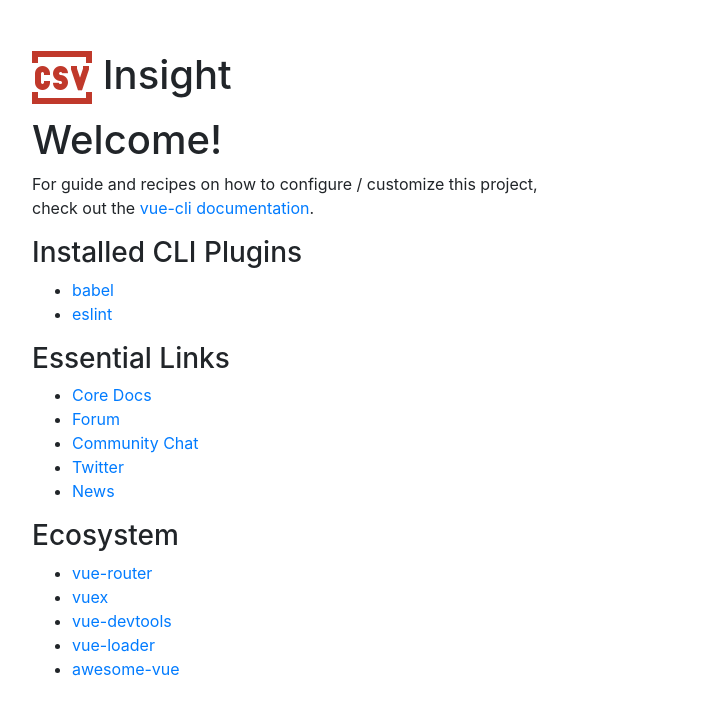
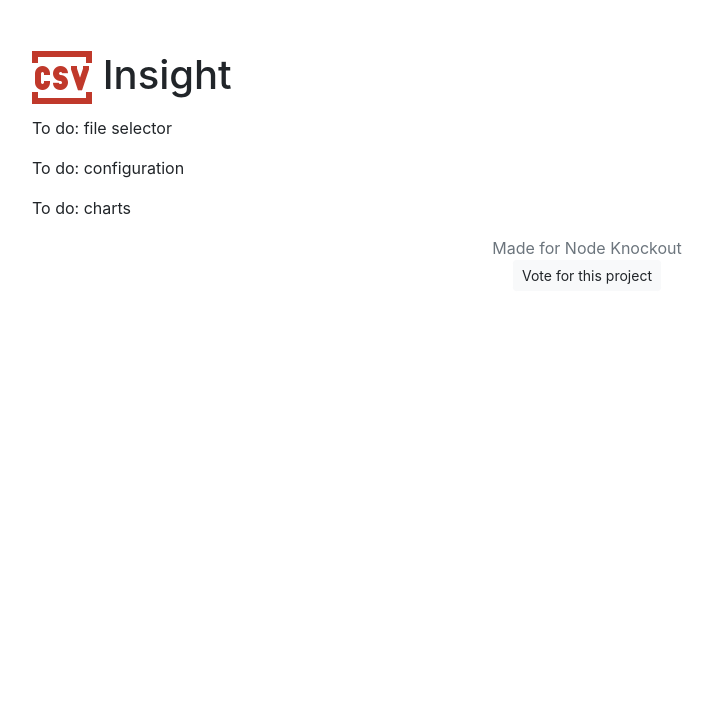
Before and after one commit to travishorn/nko2018-csvinsight, a Vue app: page / in a window 1280 px wide. Shown: the top 714 px of the page, without its empty margins (53-765 px from the left). Built offline with nearby package versions, Linux system fonts and the light colour scheme.

Commit message:
Add vote component

```diff
--- a/src/App.vue
+++ b/src/App.vue
@@ -4,17 +4,21 @@
       <img src="./assets/logo.png" alt="CSV">
       Insight
     </h1>
-    <HelloWorld msg="Welcome!" />
+    <p>To do: file selector</p>
+    <p>To do: configuration</p>
+    <p>To do: charts</p>
+
+    <KnockoutVote />
   </div>
 </template>
 
 <script>
-import HelloWorld from './components/HelloWorld.vue';
+import KnockoutVote from './components/KnockoutVote.vue';
 
 export default {
   name: 'App',
   components: {
-    HelloWorld,
+    KnockoutVote,
   },
 };
 </script>
--- a/src/components/HelloWorld.vue
+++ /dev/null
@@ -1,40 +0,0 @@
-<template>
-  <div>
-    <h1>{{ msg }}</h1>
-    <p>
-      For guide and recipes on how to configure / customize this project,<br>
-      check out the
-      <a href="https://cli.vuejs.org" target="_blank" rel="noopener">vue-cli documentation</a>.
-    </p>
-    <h3>Installed CLI Plugins</h3>
-    <ul>
-      <li><a href="https://github.com/vuejs/vue-cli/tree/dev/packages/%40vue/cli-plugin-babel" target="_blank" rel="noopener">babel</a></li>
-      <li><a href="https://github.com/vuejs/vue-cli/tree/dev/packages/%40vue/cli-plugin-eslint" target="_blank" rel="noopener">eslint</a></li>
-    </ul>
-    <h3>Essential Links</h3>
-    <ul>
-      <li><a href="https://vuejs.org" target="_blank" rel="noopener">Core Docs</a></li>
-      <li><a href="https://forum.vuejs.org" target="_blank" rel="noopener">Forum</a></li>
-      <li><a href="https://chat.vuejs.org" target="_blank" rel="noopener">Community Chat</a></li>
-      <li><a href="https://twitter.com/vuejs" target="_blank" rel="noopener">Twitter</a></li>
-      <li><a href="https://news.vuejs.org" target="_blank" rel="noopener">News</a></li>
-    </ul>
-    <h3>Ecosystem</h3>
-    <ul>
-      <li><a href="https://router.vuejs.org" target="_blank" rel="noopener">vue-router</a></li>
-      <li><a href="https://vuex.vuejs.org" target="_blank" rel="noopener">vuex</a></li>
-      <li><a href="https://github.com/vuejs/vue-devtools#vue-devtools" target="_blank" rel="noopener">vue-devtools</a></li>
-      <li><a href="https://vue-loader.vuejs.org" target="_blank" rel="noopener">vue-loader</a></li>
-      <li><a href="https://github.com/vuejs/awesome-vue" target="_blank" rel="noopener">awesome-vue</a></li>
-    </ul>
-  </div>
-</template>
-
-<script>
-export default {
-  name: 'HelloWorld',
-  props: {
-    msg: String,
-  },
-};
-</script>
--- /dev/null
+++ b/src/components/KnockoutVote.vue
@@ -0,0 +1,14 @@
+<template>
+  <p class="text-muted text-center">
+    Made for Node Knockout<br>
+    <a class="btn btn-sm btn-light" href="https://www.nodeknockout.com/entries/79-fixed-measure/vote">
+      Vote for this project
+    </a>
+  </p>
+</template>
+
+<script>
+export default {
+  name: 'KnockoutVote',
+};
+</script>
```
